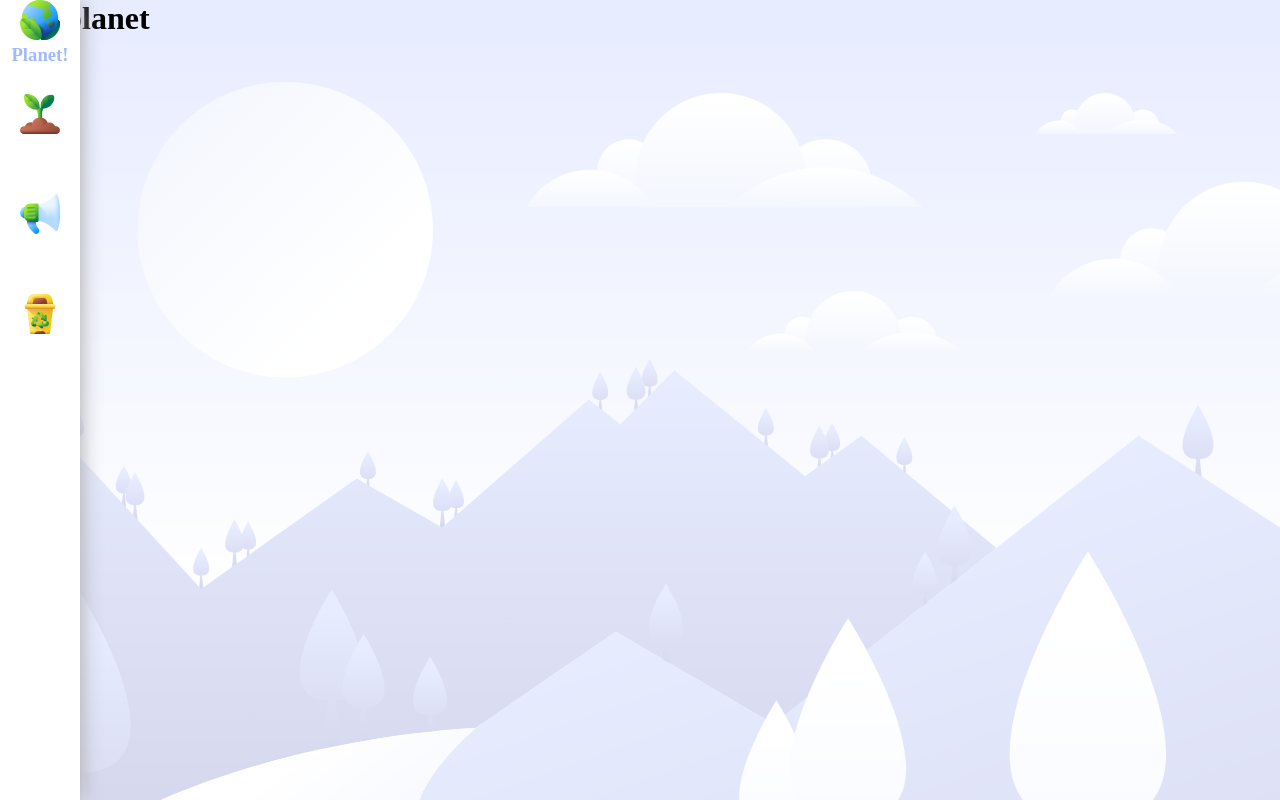
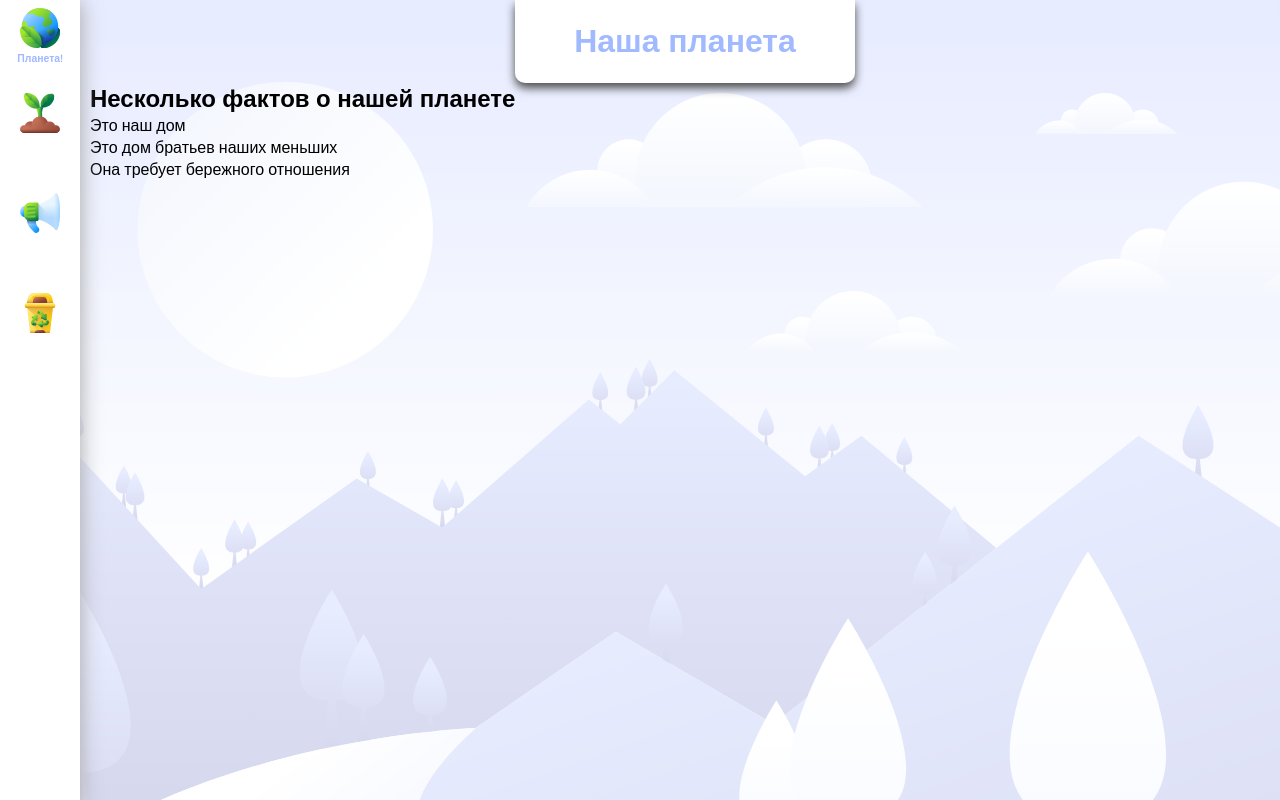
Before and after one commit to alexandre293/Ecologie, a plain HTML site: page index.html in a window 1280 px wide. Drawn offline with nearby package versions, Linux system fonts and the light colour scheme.

Commit message:
modification

```diff
--- a/index.html
+++ b/index.html
@@ -5,7 +5,7 @@
     <link href="style.css" rel="stylesheet">
     <meta charset="UTF-8">
     <meta name="viewport" content="width=device-width, initial-scale=1.0">
-    <title>Planet</title>
+    <title>Планета</title>
 </head>
 
 <body>
@@ -14,7 +14,7 @@
     <div class="menu">
         <a href="#" class="logo">
             <img src="images/planet.svg" alt="Planet">
-            <h3>Planet!</h3>
+            <h3>Планета!</h3>
         </a>
 
         <div class="nav">
@@ -33,10 +33,18 @@
     </div>
 
     <div class="header">
-        <h1 class="title">Our planet</h1>
+        <h1 class="title">Наша планета</h1>
         <div class="planet-facts">
-            <div class="facts-left"></div>
-            <div class="facts-right"></div>
+            <div class="facts-left">
+                <h2 class="left-title">Несколько фактов о нашей планете</h2>
+            </div>
+            <div class="facts-right">
+                <ul class="right-content">
+                    <li>Это наш дом</li>
+                    <li>Это дом братьев наших меньших</li>
+                    <li>Она требует бережного отношения</li>
+                </ul>
+            </div>
         </div>
     </div>
 
--- a/style.css
+++ b/style.css
@@ -1,6 +1,9 @@
+@import url('https://fonts.googleapis.com/css2?family=Nunito:ital,wght@0,200..1000;1,200..1000&display=swap');
+
 * {
     margin: 0;
     padding: 0;
+    font-family: "Nunito", sans-serif;
 }
 
 .bg {
@@ -32,6 +35,7 @@
     top: 0;
     left: 0;
     align-items: center;
+    padding-top: 1vh;
 }
 
 .nav {
@@ -67,6 +71,7 @@ a {
 
 .logo {
     color: #a0b9ff;
+    font-size: 0.7vw;
 }
 
 @media screen and (max-width: 800px) {
@@ -89,3 +94,20 @@ a {
         width: 55px;
     }
 }
+
+.header {
+    margin-left: 90px;
+}
+
+.title {
+    margin: auto;
+    background-color: white;
+    text-align: center;
+    box-shadow: 0 5px 10px #4b4b4b;
+    border-bottom-left-radius: 10px;
+    border-bottom-right-radius: 10px;
+    padding: 20px;
+    width: 300px;
+    color: #a0b9ff;
+    font-weight: bold;
+}
```
